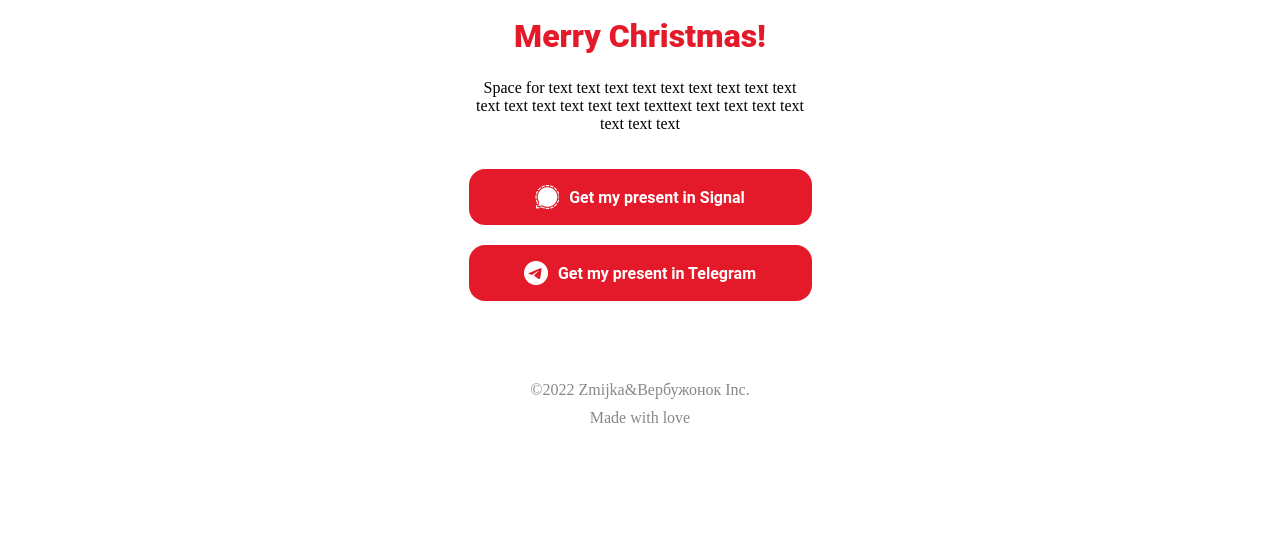
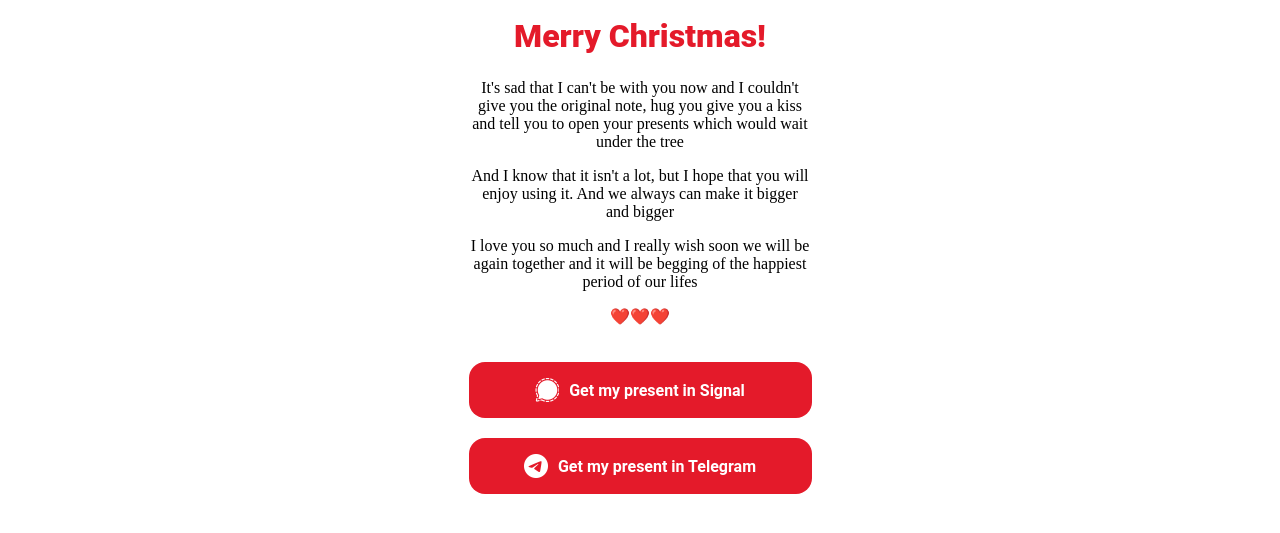
Before and after one commit to Merry-Christmas-Kochany/Merry-Christmas-Kochany.github.io, a plain HTML site: page index.html in a window 1280 px wide. Shown: the part 539-1072 px from the top of the page. Before the commit the page ends 1046 px from the top, so only its background shows below. Drawn offline with Linux system fonts and the light colour scheme.

Commit message:
Final with the text

```diff
--- a/index.html
+++ b/index.html
@@ -25,7 +25,13 @@
 	<div class="content">
 		<div>
 			<h2>Merry Christmas!</h2>
-			<p>Space for text text text text text text text text text text text text text text text texttext text text text text text text text</p>
+			<p>It's sad that I can't be with you now and I couldn't give you the original note, hug you give you a kiss and tell you to open your presents which would wait under the tree</p>
+
+<p>And I know that it isn't a lot, but I hope that you will enjoy using it. And we always can make it bigger and bigger </p>
+
+<p>I love you so much and I really wish soon we will be again together and it will be begging of the happiest period of our lifes </p>
+
+<p>❤️❤️❤️</p>
 		</div>
 		<a href="https://signal.art/addstickers/#pack_id=7b7d38b814afe23a28dd790bc9528841&pack_key=815b34d1b5a7379c05aa26089f014be3edaf05429809d80d148ecaebf7ef5a24"><button class="button"><img src="Signal.png" class="icon_2"> Get my present in Signal</button></a>
 		<a href="https://t.me/addstickers/verbuzonok"><button class="button" > <img src="Telegram.png" class="icon_2" >Get my present in Telegram</button></a>
```
